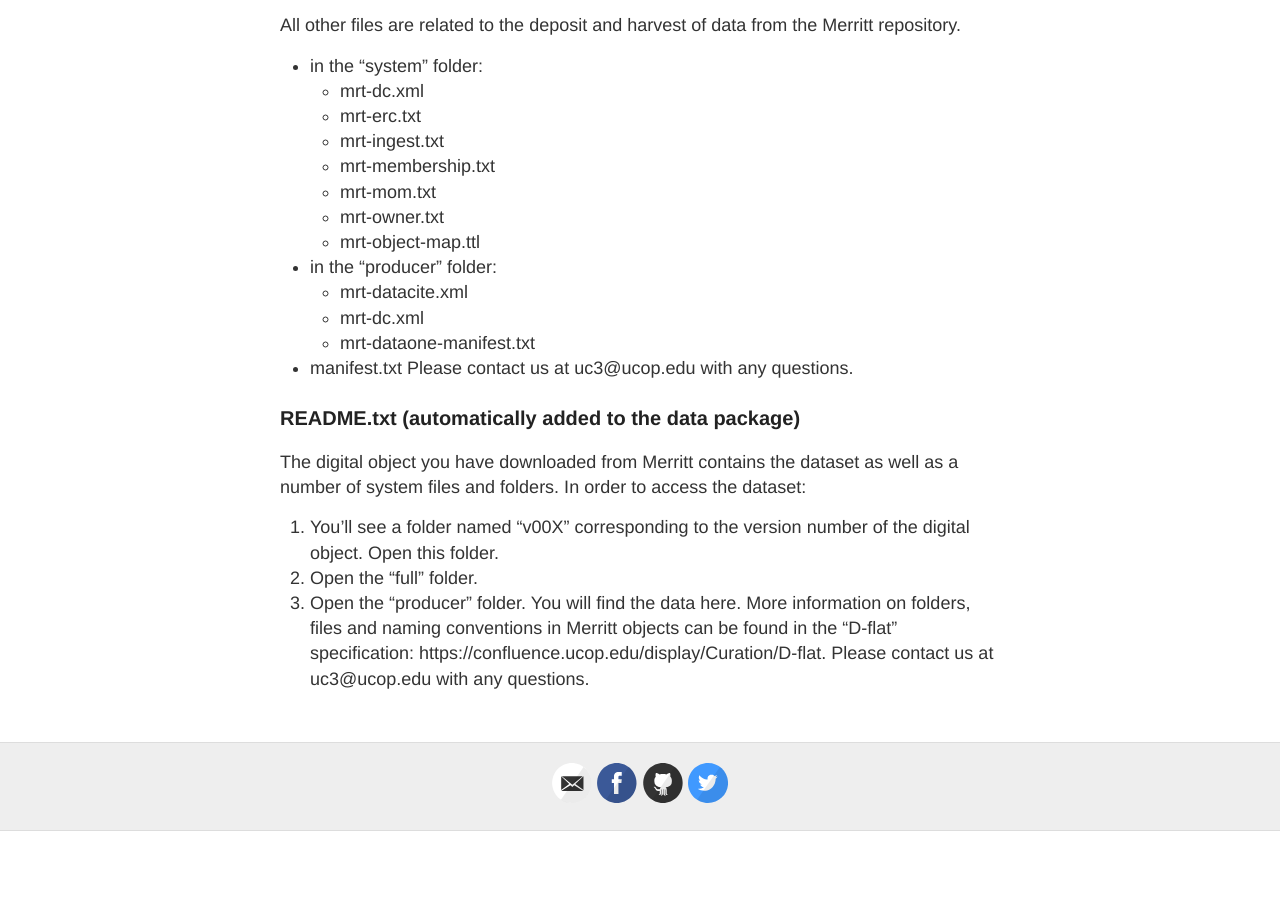
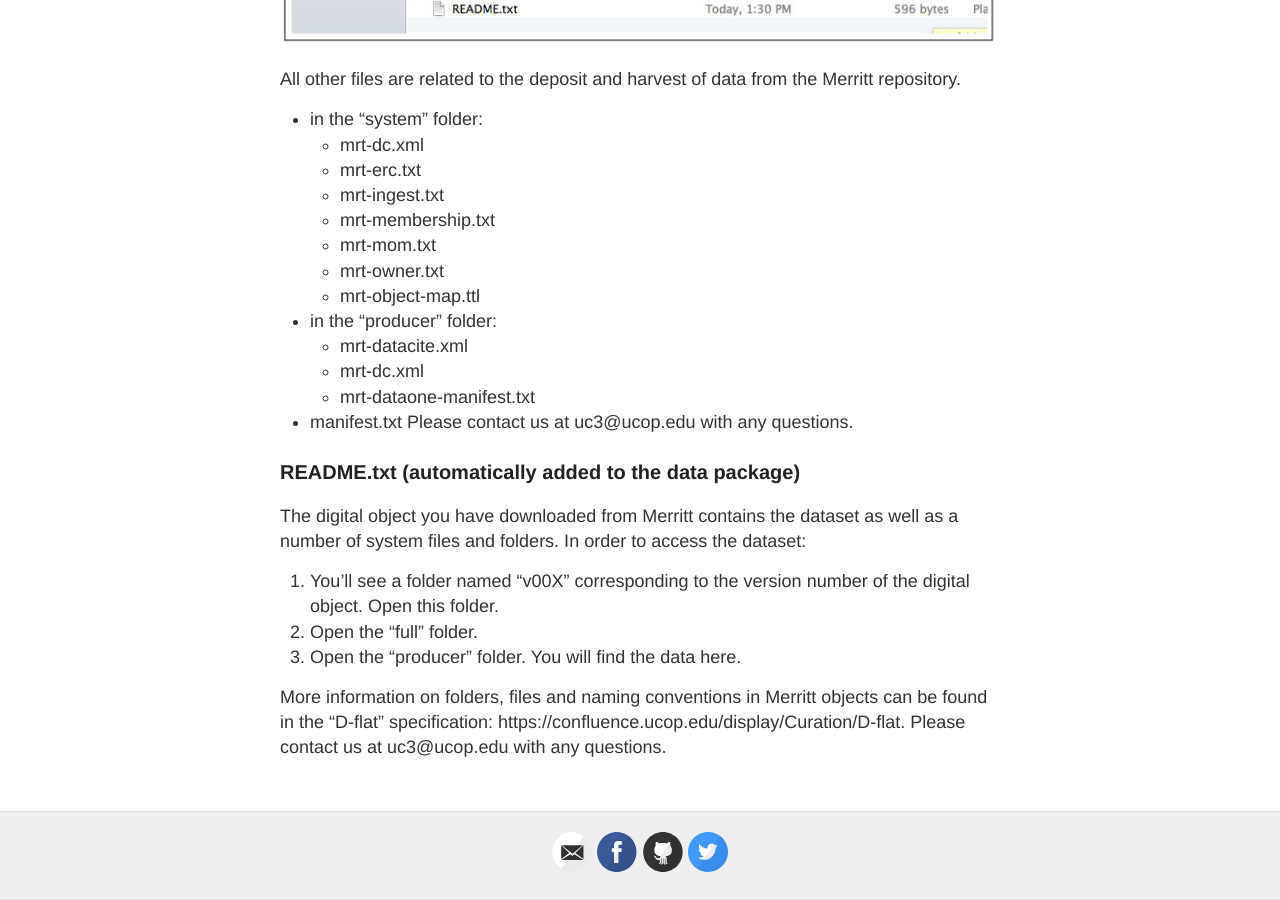
Before and after one commit to CDLUC3/dash, a Jekyll site: the page built from download-guide.md, in a window 1280 px wide and 900 px high, scrolled down 1575 px. Built offline with Jekyll 4.4.1, drawn with Linux system fonts in a browser that asks for light colours; before the commit the page ends 2406 px from its top, so only the background shows below that.

Commit message:
fix stuff

```diff
--- a/download-guide.md
+++ b/download-guide.md
@@ -24,6 +24,7 @@
 ![files](https://raw.githubusercontent.com/CDLUC3/dash/gh-pages/images/userguide/files.jpg)
 
 All other files are related to the deposit and harvest of data from the Merritt repository.
+
   * in the "system" folder:
     * mrt-dc.xml
     * mrt-erc.txt
@@ -41,8 +42,10 @@
 
 ### README.txt (automatically added to the data package)
 
-> The digital object you have downloaded from Merritt contains the dataset as well as a number of system files and folders. In order to access the dataset:
-> 1. You'll see a folder named "v00X" corresponding to the version number of the digital object. Open this folder.
-> 2. Open the "full" folder.
-> 3. Open the "producer" folder. You will find the data here.
-> More information on folders, files and naming conventions in Merritt objects can be found in the "D-flat" specification: https://confluence.ucop.edu/display/Curation/D-flat. Please contact us at uc3@ucop.edu with any questions.
+The digital object you have downloaded from Merritt contains the dataset as well as a number of system files and folders. In order to access the dataset:
+
+1. You'll see a folder named "v00X" corresponding to the version number of the digital object. Open this folder.
+2. Open the "full" folder.
+3. Open the "producer" folder. You will find the data here.
+
+More information on folders, files and naming conventions in Merritt objects can be found in the "D-flat" specification: https://confluence.ucop.edu/display/Curation/D-flat. Please contact us at uc3@ucop.edu with any questions.
```
Also changed, not shown: images/userguide/landing2.jpg.
